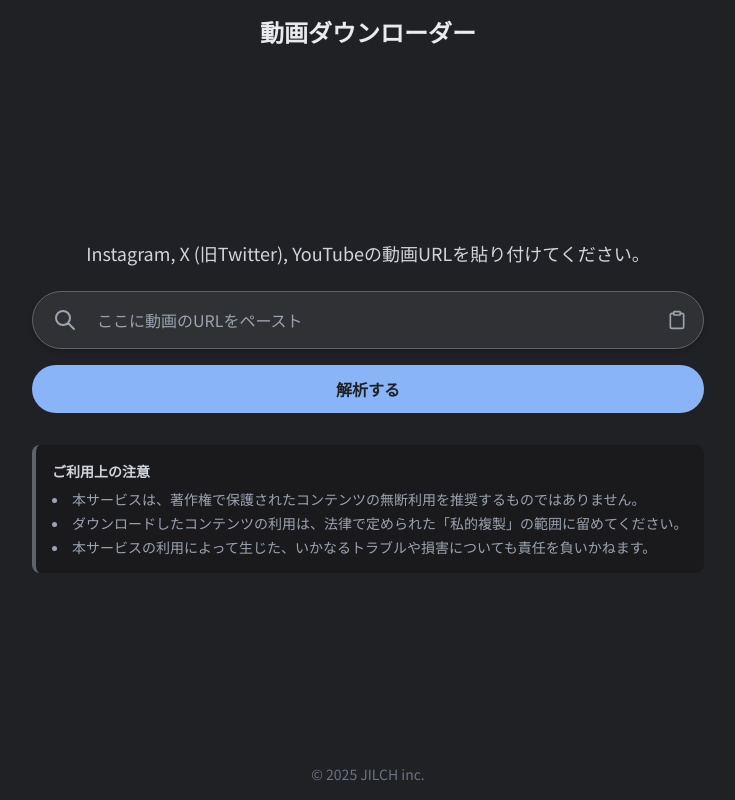
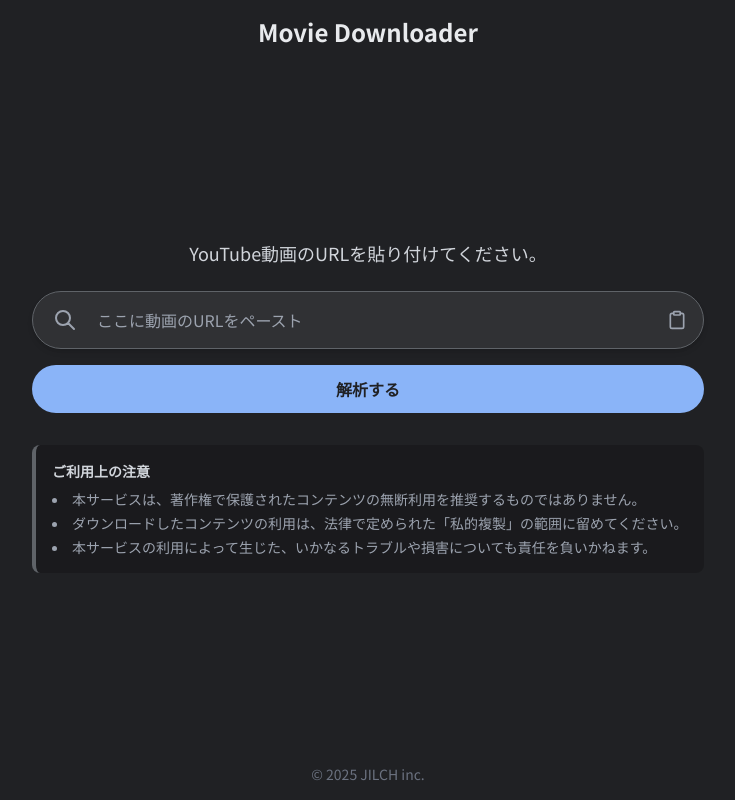
Before and after one commit to TeamEAA/Movie-Downloader, a website: page public/index.html in a window 1280 px wide. Shown: the whole page, without its empty margins (272-1007 px from the left). Drawn offline with nearby package versions, Linux system fonts and the light colour scheme; files that its build step writes are made by us from their sources.

Commit message:
Update index.html

```diff
--- a/public/index.html
+++ b/public/index.html
@@ -3,7 +3,7 @@
 <head>
     <meta charset="UTF-8">
     <meta name="viewport" content="width=device-width, initial-scale=1.0">
-    <title>動画ダウンロードサービス</title>
+    <title>Movie Downloader</title>
     <link href="/style.css" rel="stylesheet">
     <link href="https://fonts.googleapis.com/css2?family=Noto+Sans+JP:wght@400;500;700&display=swap" rel="stylesheet">
     <style>
@@ -14,13 +14,14 @@
 </head>
 <body class="bg-[#202124] text-[#e8eaed] flex flex-col min-h-screen">
     <header class="p-4">
-        <h1 class="text-2xl font-bold text-center">動画ダウンローダー</h1>
+        <h1 class="text-2xl font-bold text-center">Movie Downloader</h1>
     </header>
 
     <main class="flex-grow flex flex-col items-center justify-center p-4">
         <div class="w-full max-w-2xl">
             <div id="initial-view">
-                <p class="text-center text-lg mb-6 text-gray-300">Instagram, X (旧Twitter), YouTubeの動画URLを貼り付けてください。</p>
+                <!-- この行を更新しました -->
+                <p class="text-center text-lg mb-6 text-gray-300">YouTube動画のURLを貼り付けてください。</p>
 
                 <div id="form-container" class="space-y-4">
                     <div class="flex items-center w-full rounded-full shadow-md bg-[#303134] border border-[#5f6368] p-2">
```
